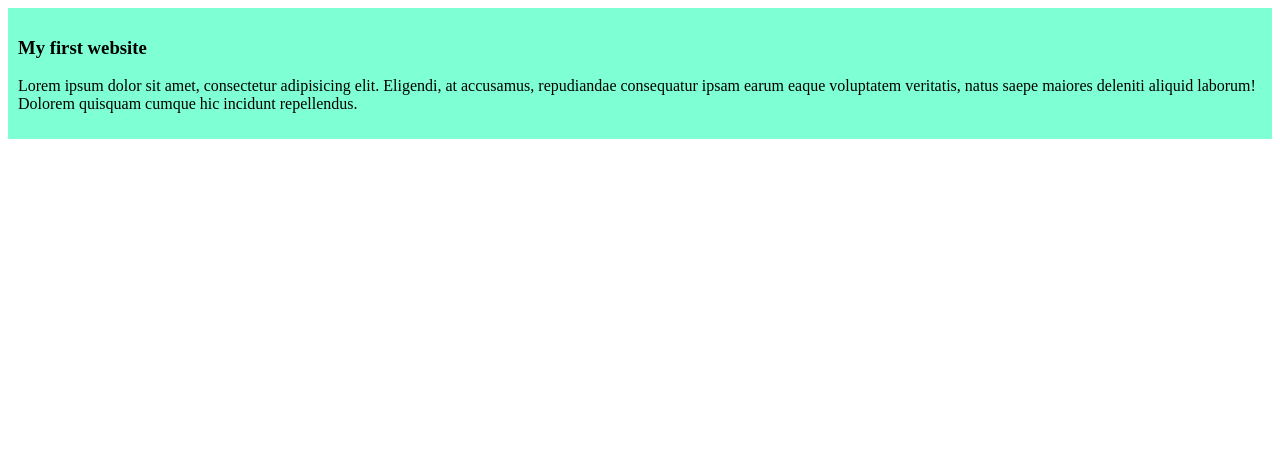
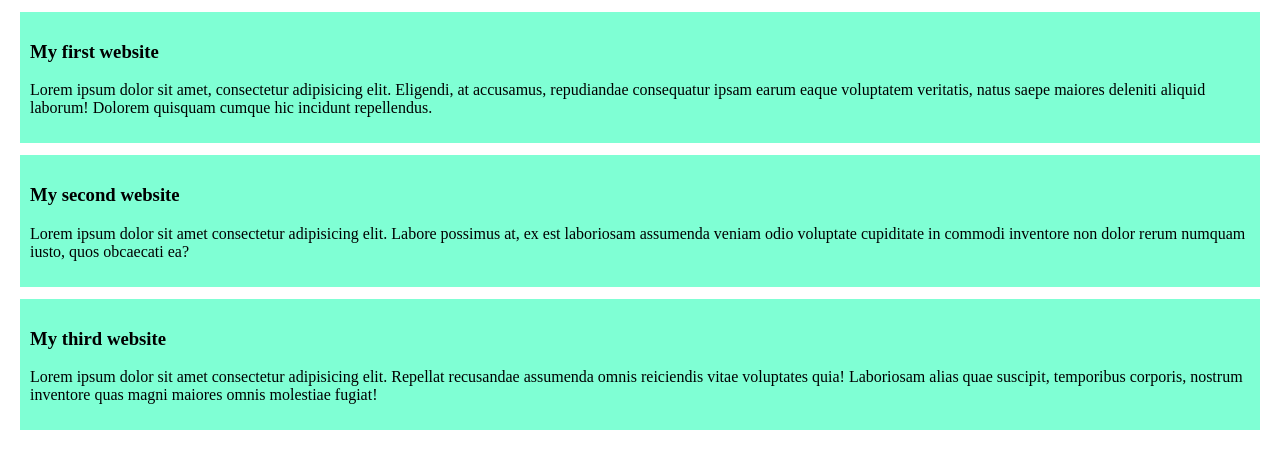
Before and after one commit to AbuSayed101/My-simple-website, a plain HTML site: page index.html in a window 1280 px wide. Drawn offline with Linux system fonts and the light colour scheme.

Commit message:
this a new website

```diff
--- a/index.html
+++ b/index.html
@@ -11,5 +11,14 @@
         <h3>My first website</h3>
         <p>Lorem ipsum dolor sit amet, consectetur adipisicing elit. Eligendi, at accusamus, repudiandae consequatur ipsam earum eaque voluptatem veritatis, natus saepe maiores deleniti aliquid laborum! Dolorem quisquam cumque hic incidunt repellendus.</p>
     </div>
+    <div>
+        <h3>My second website</h3>
+        <p>Lorem ipsum dolor sit amet consectetur adipisicing elit. Labore possimus at, ex est laboriosam assumenda veniam odio voluptate cupiditate in commodi inventore non dolor rerum numquam iusto, quos obcaecati ea?</p>
+    </div>
+    <div>
+        <h3>My third website</h3>
+        <p>Lorem ipsum dolor sit amet consectetur adipisicing elit. Repellat recusandae assumenda omnis reiciendis vitae voluptates quia! Laboriosam alias quae suscipit, temporibus corporis, nostrum inventore quas magni maiores omnis molestiae fugiat!</p>
+    </div>
+
 </body>
 </html>
--- a/styles/blog.css
+++ b/styles/blog.css
@@ -1,4 +1,5 @@
 div{
     background-color: aquamarine;
     padding: 10px;
+    margin: 12px;
 }
```
